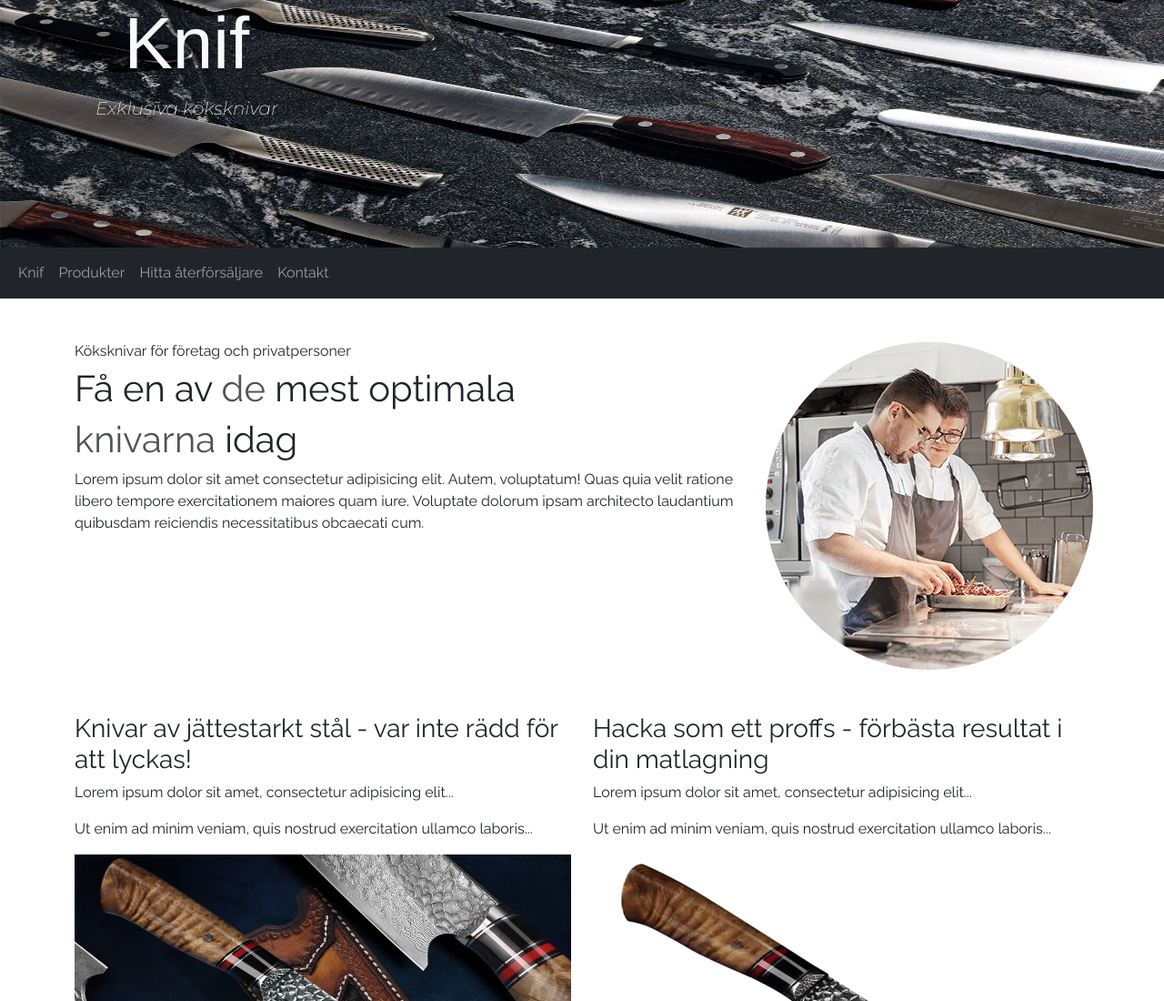
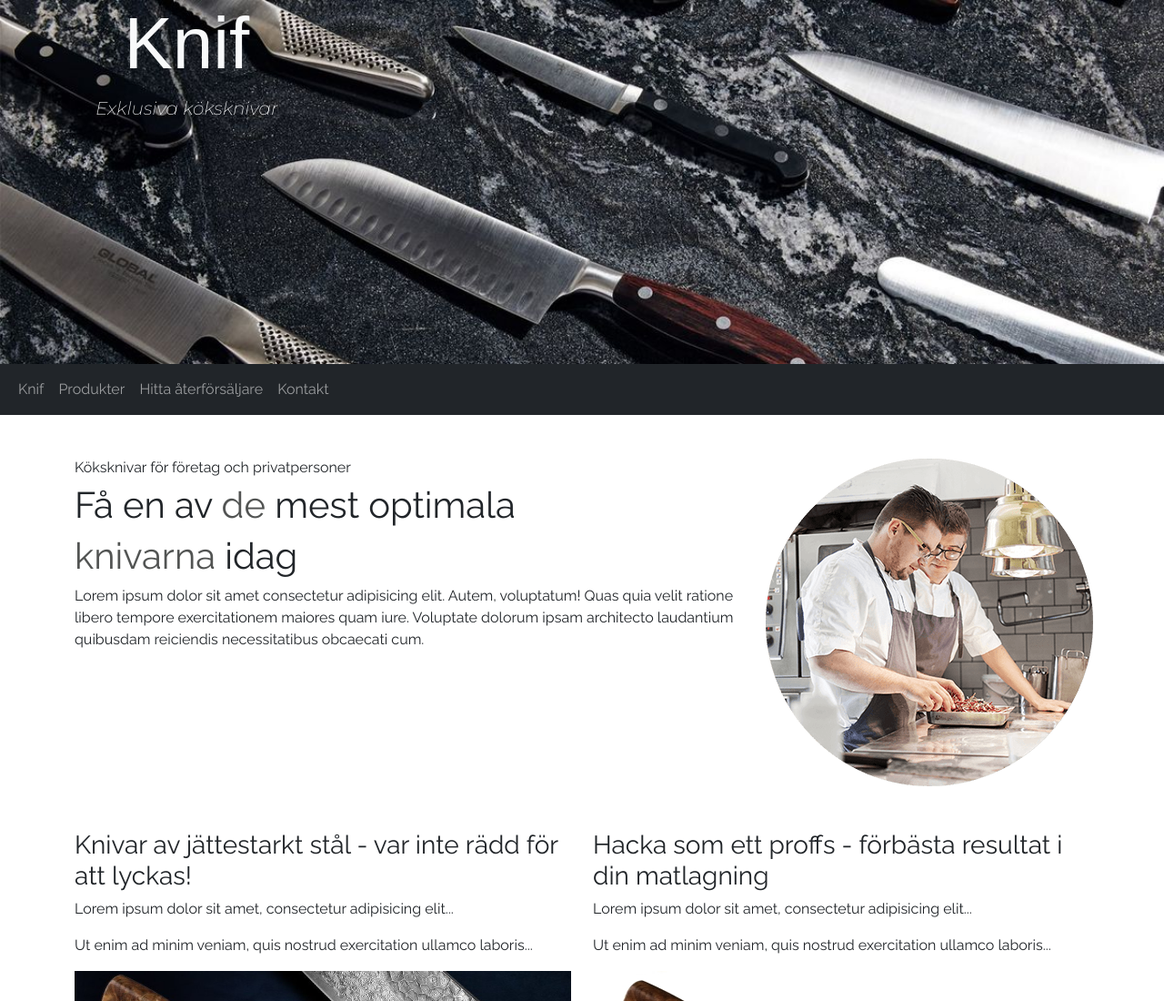
Before and after one commit to alexander21r/Gruppuppgift-HTML-CSS, a plain HTML site: page index.html in a window 1280 px wide. Shown: the top 1100 px of the page at 91% size. Drawn offline with nearby package versions, Linux system fonts and the light colour scheme; files that its build step writes are made by us from their sources; files whose address does not match are found by name; a web font is replaced by a local one.

Commit message:
bild jumbotron

```diff
--- a/style.scss
+++ b/style.scss
@@ -4,13 +4,13 @@ $bgcolorJumbo: #00000068;
 @mixin jumbotron {
     background-repeat: no-repeat;
     background-size: cover;
-  background-size: 100% 100%;
-  height: 17rem;
+    height: 50vh;
 }
 
 * {
     font-family: "Raleway", sans-serif;
 }
+
 nav {
     background-color: $navbarColor;
 }
```
Lines whose indentation alone changed are shown as unchanged.
